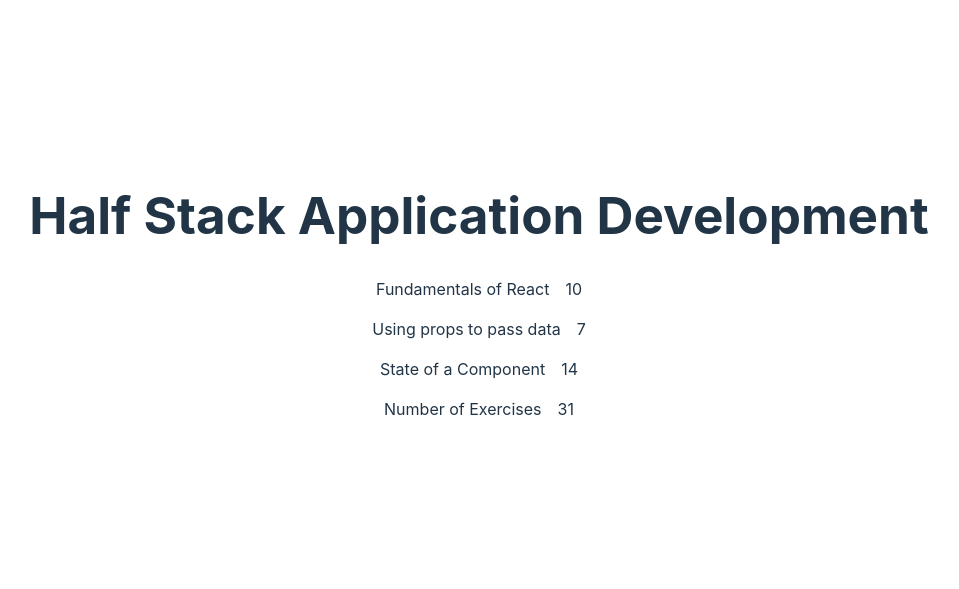
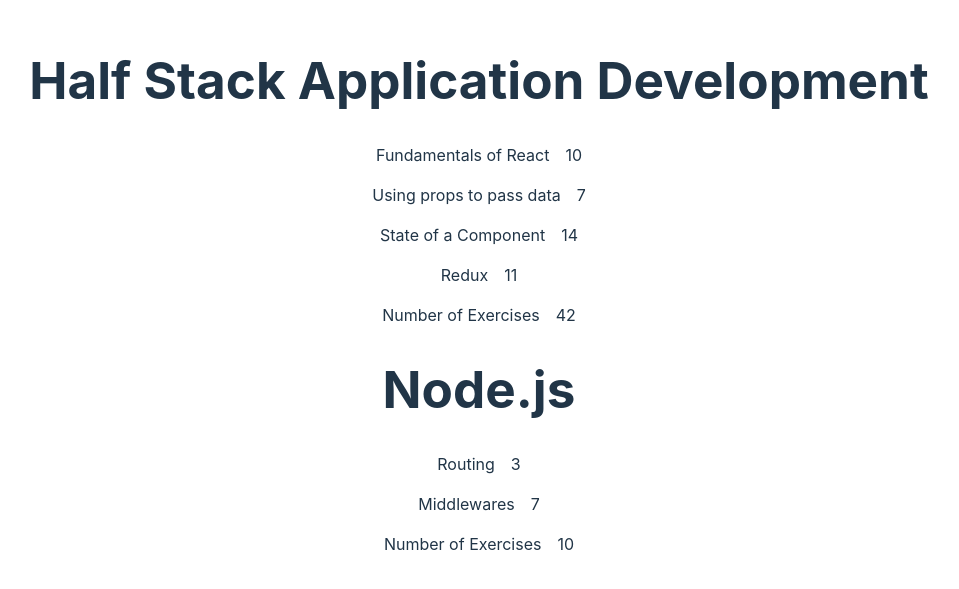
Before and after one commit to Hampton-Black/full-stack-open-work, a React (Vite) app in the folder part1/courseinfo/: page / in a window 1280 px wide. Shown: the part 105-694 px from the top of the page, without its empty margins (161-1120 px from the left). Built offline with nearby package versions, Linux system fonts and the light colour scheme.

Commit message:
Refactor course object and to use map() for rendering

```diff
--- a/part1/courseinfo/src/App.tsx
+++ b/part1/courseinfo/src/App.tsx
@@ -33,18 +33,13 @@
 const Content = (props: { parts: Array<courseParts> }) => {
   return (
     <>
+      {props.parts.map((part) => (
         <Part
-        partNumber={props.parts[0].name}
-        exerciseNumber={props.parts[0].exercises}
+          partNumber={part.name}
+          exerciseNumber={part.exercises}
+          key={part.id}
         />
-      <Part
-        partNumber={props.parts[1].name}
-        exerciseNumber={props.parts[1].exercises}
-      />
-      <Part
-        partNumber={props.parts[2].name}
-        exerciseNumber={props.parts[2].exercises}
-      />
+      ))}
     </>
   );
 };
@@ -62,38 +57,65 @@
   );
 };
 
-const Course = (props: { course: course }) => {
+const Course = (props: { course: course[] }) => {
   return (
     <>
-      <Header courseName={props.course.name} />
-      <Content parts={props.course.parts} />
-      <Total parts={props.course.parts} />
+      {props.course.map((crs) => (
+        <div key={crs.id}>
+          <Header courseName={crs.name} />
+          <Content parts={crs.parts} />
+          <Total parts={crs.parts} />
+        </div>
+      ))}
     </>
   );
 };
 
 const App = () => {
-  const course = {
+  const course = [
+    {
       id: 1,
       name: "Half Stack Application Development",
       parts: [
         {
           name: "Fundamentals of React",
           exercises: 10,
-        id: 1,
+          id: 1.1,
         },
         {
           name: "Using props to pass data",
           exercises: 7,
-        id: 2,
+          id: 1.2,
         },
         {
           name: "State of a Component",
           exercises: 14,
-        id: 3,
+          id: 1.3,
+        },
+        {
+          name: "Redux",
+          exercises: 11,
+          id: 1.4,
         },
       ],
-  };
+    },
+    {
+      id: 2,
+      name: "Node.js",
+      parts: [
+        {
+          name: "Routing",
+          exercises: 3,
+          id: 2.1,
+        },
+        {
+          name: "Middlewares",
+          exercises: 7,
+          id: 2.2,
+        },
+      ],
+    },
+  ];
 
   return (
     <div>
```
Lines whose indentation alone changed are shown as unchanged.
